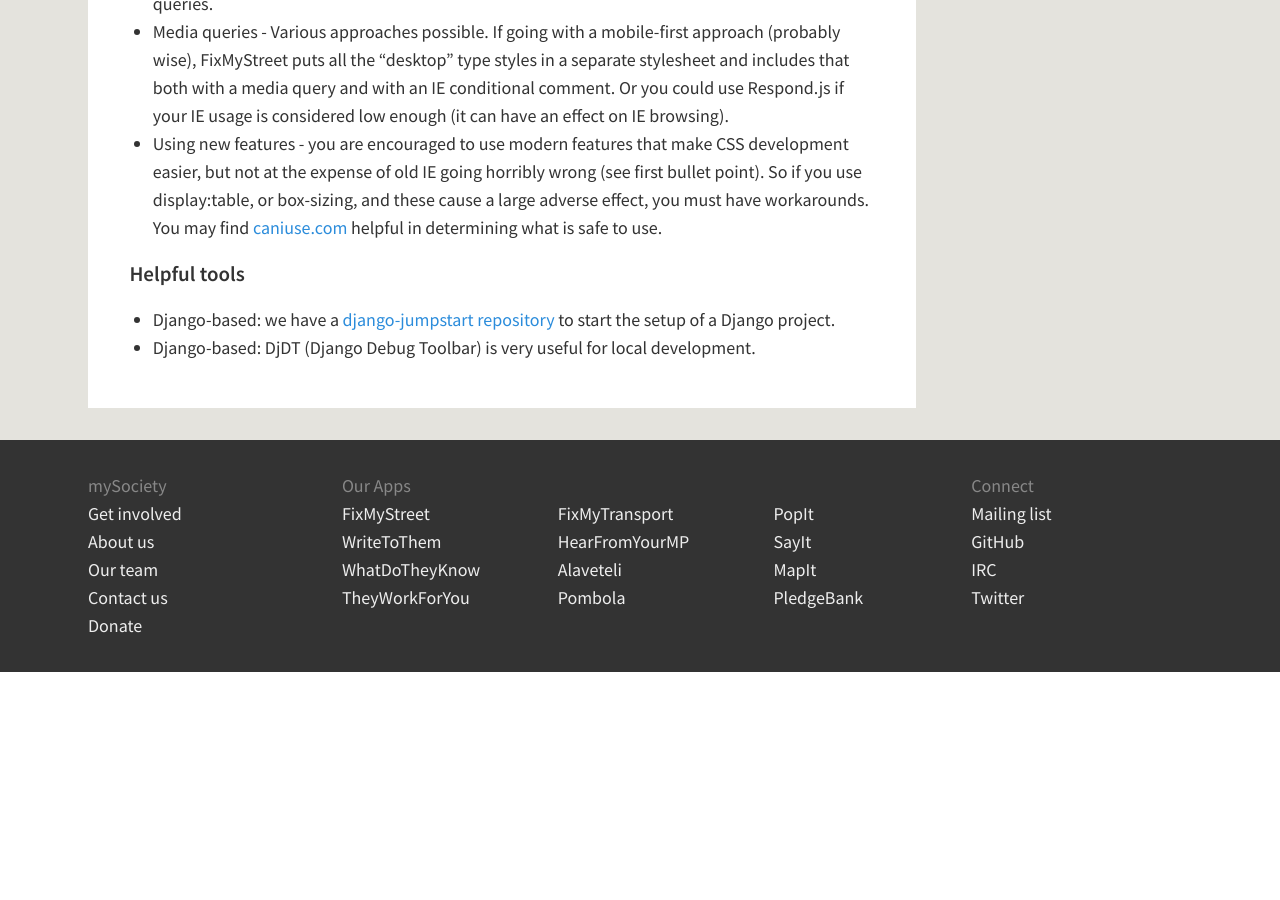
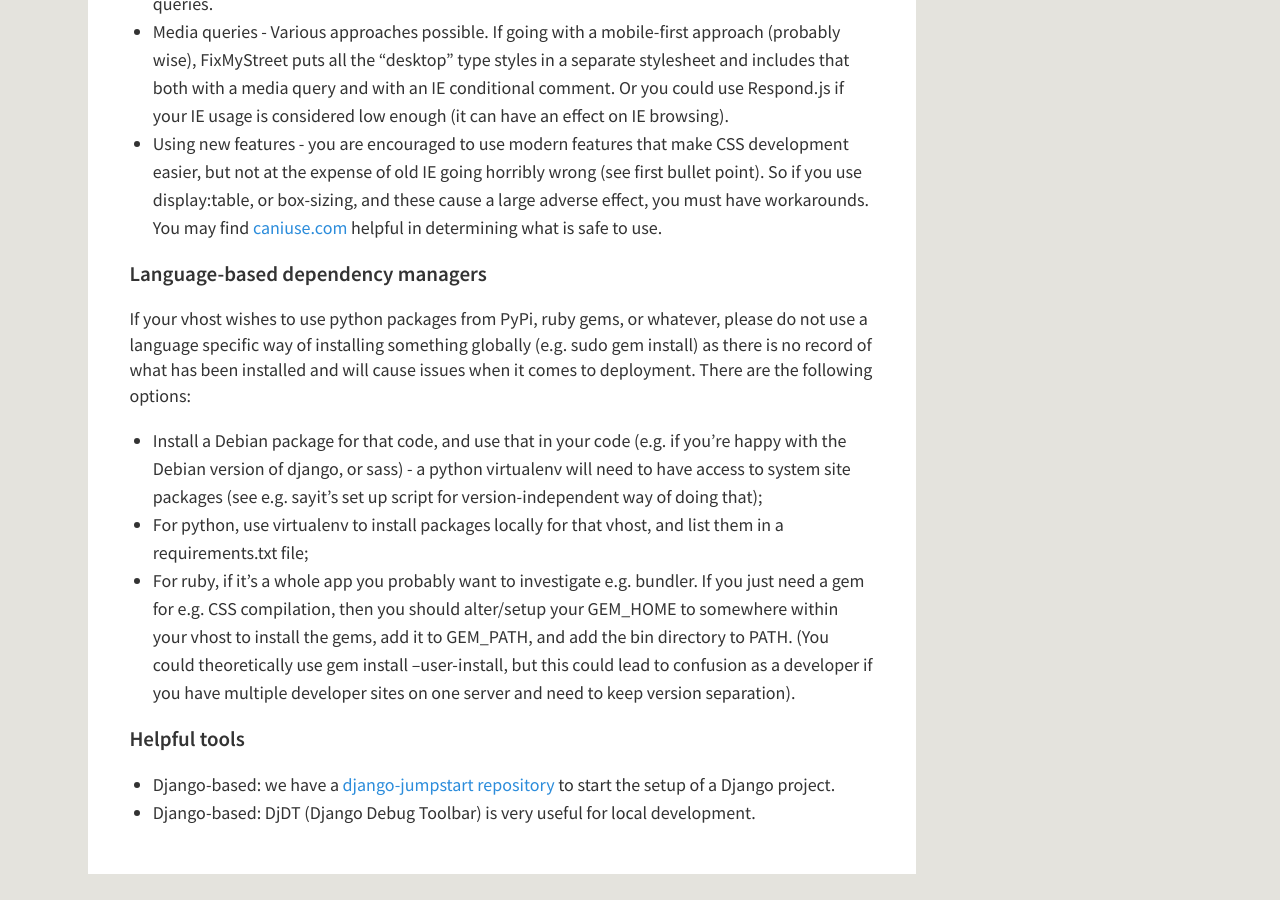
Before and after one commit to mysociety/mysociety.github.io, a Jekyll site: the page built from coding-standards.md, in a window 1280 px wide and 900 px high, scrolled down 4966 px. Built offline with Jekyll 4.4.1, drawn with Linux system fonts in a browser that asks for light colours; before the commit the page ends 5638 px from its top, so only the background shows below that.

Commit message:
Add section on language dependency managers.

```diff
--- a/coding-standards.md
+++ b/coding-standards.md
@@ -239,6 +239,27 @@
   [caniuse.com](http://caniuse.com/) helpful in determining what is safe to
   use.
 
+### Language-based dependency managers
+
+If your vhost wishes to use python packages from PyPi, ruby gems, or whatever,
+please do not use a language specific way of installing something globally
+(e.g. sudo gem install) as there is no record of what has been installed and
+will cause issues when it comes to deployment. There are the following options:
+
+* Install a Debian package for that code, and use that in your code (e.g. if
+  you're happy with the Debian version of django, or sass) - a python
+  virtualenv will need to have access to system site packages (see e.g. sayit's
+  set up script for version-independent way of doing that);
+* For python, use virtualenv to install packages locally for that vhost, and
+  list them in a requirements.txt file;
+* For ruby, if it's a whole app you probably want to investigate e.g. bundler.
+  If you just need a gem for e.g. CSS compilation, then you should alter/setup
+  your GEM_HOME to somewhere within your vhost to install the gems, add it to
+  GEM_PATH, and add the bin directory to PATH. (You could theoretically use gem
+  install --user-install, but this could lead to confusion as a developer if
+  you have multiple developer sites on one server and need to keep version
+  separation).
+
 ### Helpful tools
 
 * Django-based: we have a [django-jumpstart
```
